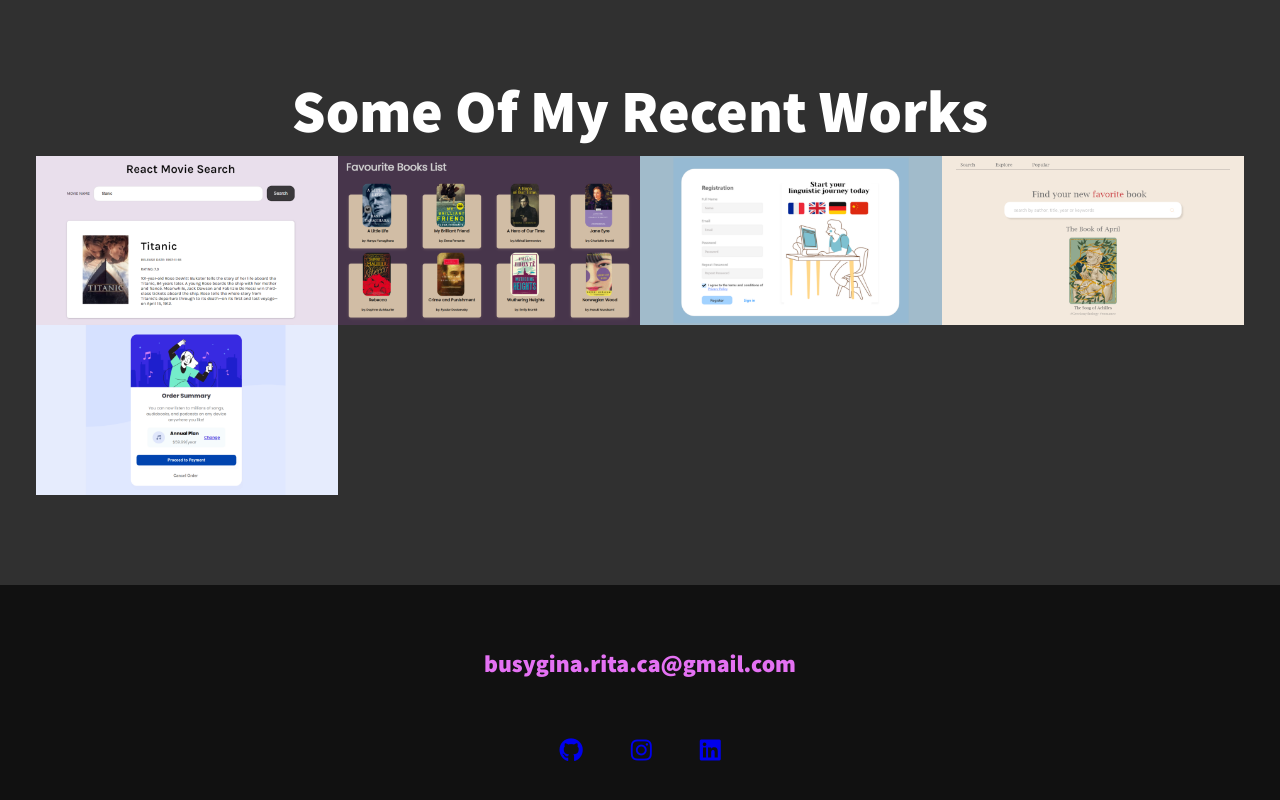
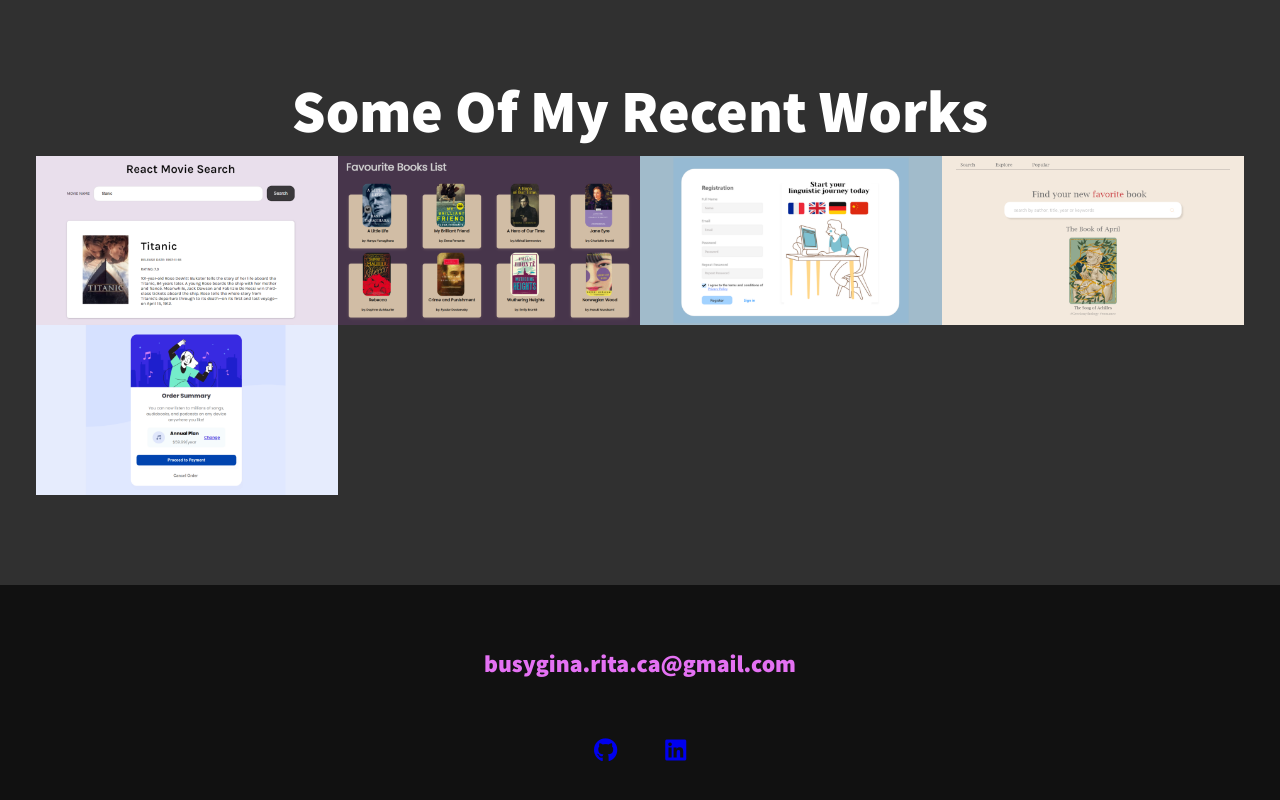
Before and after one commit to MargaritaBusyginaCa/portfolio-minimalistic, a plain HTML site: page index.html in a window 1280 px wide. Shown: the part 1714-2514 px from the top of the page. Drawn offline with Linux system fonts and the light colour scheme.

Commit message:
links update

```diff
--- a/index.html
+++ b/index.html
@@ -154,11 +154,7 @@
           ></a>
         </li>
 
-        <li class="social-list__item">
-          <a target="_blank" href="https://www.instagram.com/h.holiday.l/" class="social-list__link"
-            ><i class="fab fa-instagram"></i
-          ></a>
-        </li>
+
 
         <li class="social-list__item">
           <a target="_blank" href="https://www.linkedin.com/in/margarita-busygina-27ab851b6/" class="social-list__link"
```
